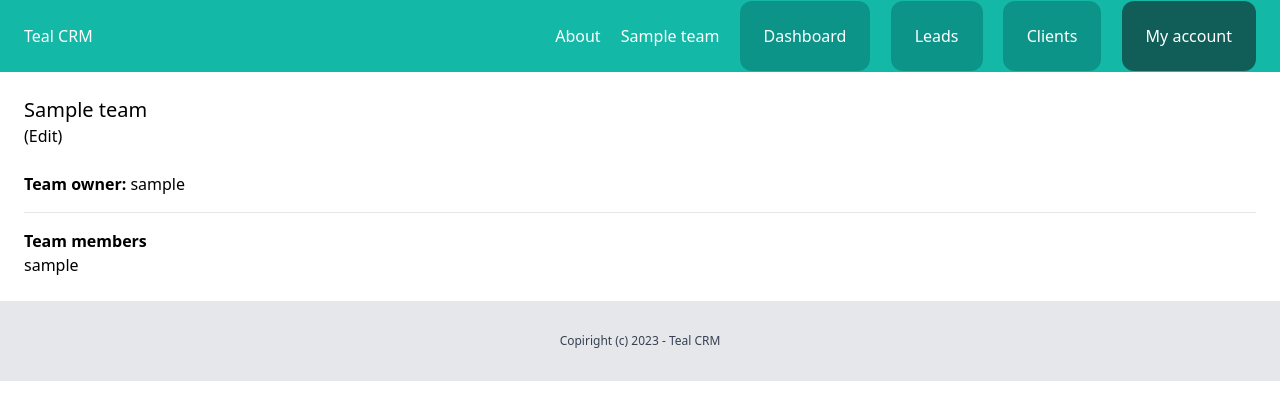
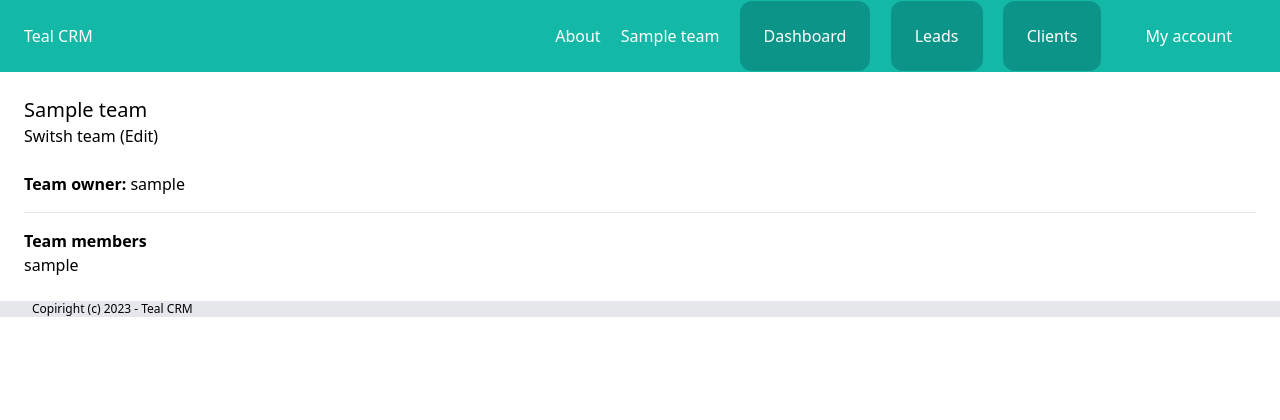
Before and after one commit to VladimirFalkov/CWS_CRM, a Django app: page /dashboard/teams/1/ in a window 1280 px wide. Shown: the top 420 px of the page. Run offline with Django 4.2, Linux system fonts and the light colour scheme; a user stored in the database is signed in; tables that the repository leaves empty hold one stand-in row (values such as "Sample post").

Commit message:
added feature for switching team

```diff
--- a/team/context_processors.py
+++ b/team/context_processors.py
@@ -3,7 +3,10 @@
 
 def active_team(request):
     if request.user.is_authenticated:
-        active_team = Team.objects.filter(created_by=request.user)[0]
+        if request.user.userprofile.active_team:
+            active_team = request.user.userprofile.active_team
+        else:
+            active_team = Team.objects.filter(created_by=request.user)[0]
     else:
         active_team = None
     return {'active_team': active_team}
--- a/team/models.py
+++ b/team/models.py
@@ -13,7 +13,7 @@
 
 
 class Team(models.Model):
-    plan = models.ForeignKey(Plan, related_name='teams',on_delete=models.CASCADE)
+    plan = models.ForeignKey(Plan, related_name='teams',blank=True, null=True, on_delete=models.CASCADE)
     name = models.CharField(max_length=100)
     members = models.ManyToManyField(User, related_name='teams')
     created_by = models.ForeignKey(User, related_name='created_teams', on_delete=models.CASCADE)
--- a/team/templates/team/detail.html
+++ b/team/templates/team/detail.html
@@ -5,6 +5,8 @@
 {% block content %}
 <div class="py-6 px-6">
     <h1 class="text-xl">{{ team.name }} </h1>
+
+    <a href="{% url 'team:list' %}">Switsh team</a>
 
     {% if team.created_by == request.user %}
         <a href="{% url 'team:edit' team.id %}">(Edit)</a>
--- a/team/urls.py
+++ b/team/urls.py
@@ -1,11 +1,13 @@
 from django.urls import path
 
-from .views import edit_team, detail
+from .views import edit_team, detail, teams_list, teams_activate
 
 
 app_name = 'team'
 
 urlpatterns = [
+    path('', teams_list, name='list'),
     path('<int:pk>/', detail, name='detail'),
     path('<int:pk>/edit/', edit_team, name='edit'),
+    path('<int:pk>/activate/', teams_activate, name='activate'),
 ]
--- a/team/views.py
+++ b/team/views.py
@@ -9,8 +9,27 @@
 
 
 @login_required
+def teams_list(request):
+    teams = Team.objects.filter(members__in=[request.user])
+
+    return render(request, 'team/teams_list.html', {
+        'teams':teams
+    })
+
+
+@login_required
+def teams_activate(request, pk):
+    team = Team.objects.filter(members__in=[request.user]).get(pk=pk)
+    userprofile = request.user.userprofile
+    userprofile.active_team = team
+    userprofile.save()
+
+    return redirect('team:detail', pk=pk)
+
+
+@login_required
 def detail(request, pk):
-    team = get_object_or_404(Team, created_by=request.user, pk=pk)
+    team = get_object_or_404(Team, members__in=[request.user], pk=pk)
 
     return render(request, 'team/detail.html', {
         'team':team
--- a/userprofile/models.py
+++ b/userprofile/models.py
@@ -1,6 +1,8 @@
 from django.contrib.auth.models import User
 from django.db import models
 
+from team.models import Team
 
 class Userprofile(models.Model):
     user = models.OneToOneField(User, related_name='userprofile', on_delete=models.CASCADE)
+    active_team = models.ForeignKey(Team, related_name='userprofiles', blank=True, null=True, on_delete=models.CASCADE)
--- a/userprofile/views.py
+++ b/userprofile/views.py
@@ -11,10 +11,12 @@
 
         if form.is_valid():
             user = form.save()
-            Userprofile.objects.create(user=user)
             team = Team.objects.create(name='The team name', created_by=user)
             team.members.add(user)
             team.save()
+
+            Userprofile.objects.create(user=user, active_team=team)
+
             return redirect('/log-in/')
     else:
         form = SignupForm()
```
Also changed, not shown: team/templates/team/teams_list.html (added, +23 -0 lines), static/main.min.css, team/migrations/0005_alter_team_plan.py (added), userprofile/migrations/0003_userprofile_active_team.py (added).
